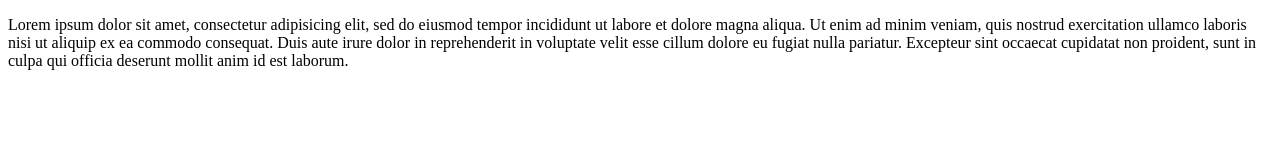
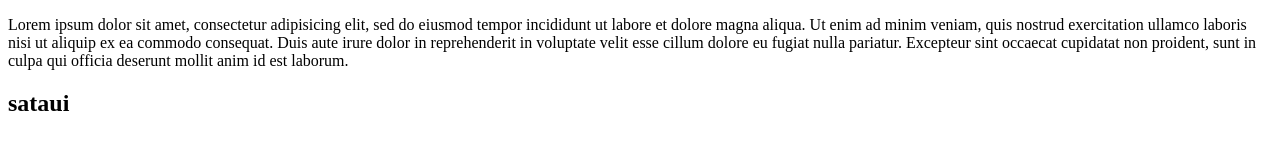
Before and after one commit to kristina-makalatia/lesson5-float-academy108, a plain HTML site: page index.html in a window 1280 px wide. Drawn offline with Linux system fonts and the light colour scheme.

Commit message:
add about us section

```diff
--- a/index.html
+++ b/index.html
@@ -10,5 +10,9 @@
 	consequat. Duis aute irure dolor in reprehenderit in voluptate velit esse
 	cillum dolore eu fugiat nulla pariatur. Excepteur sint occaecat cupidatat non
 	proident, sunt in culpa qui officia deserunt mollit anim id est laborum. </p>
+
+	<section>
+		<h2> sataui </h2>
+	</section>
 </body>
 </html>
```
